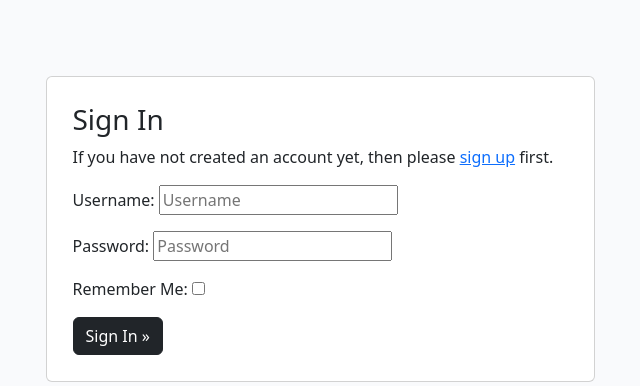
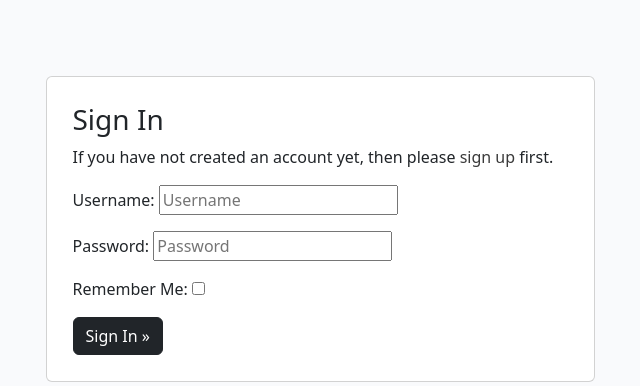
Before and after one commit to Pauldwyer/Pauls-Kitchen-pp4, a Django app: page /accounts/login/ in a window 1280 px wide. Shown: the part 72-458 px from the top of the page, without its empty margins (320-960 px from the left). Run offline with Django 3.2, Linux system fonts and the light colour scheme; parts of the project's set-up code (start-up, migrations or seed data) failed here and were passed over; some libraries are stand-ins or nearby versions.

Commit message:
added style to text decoration in a tags

```diff
--- a/static/css/style.css
+++ b/static/css/style.css
@@ -3,6 +3,11 @@
 body {
     background-color: #F9FAFC;
     overflow-x: hidden;
+}
+
+a {
+    text-decoration: none;
+    color: #3a3a3a;
 }
 
 .heavy-line {
```
